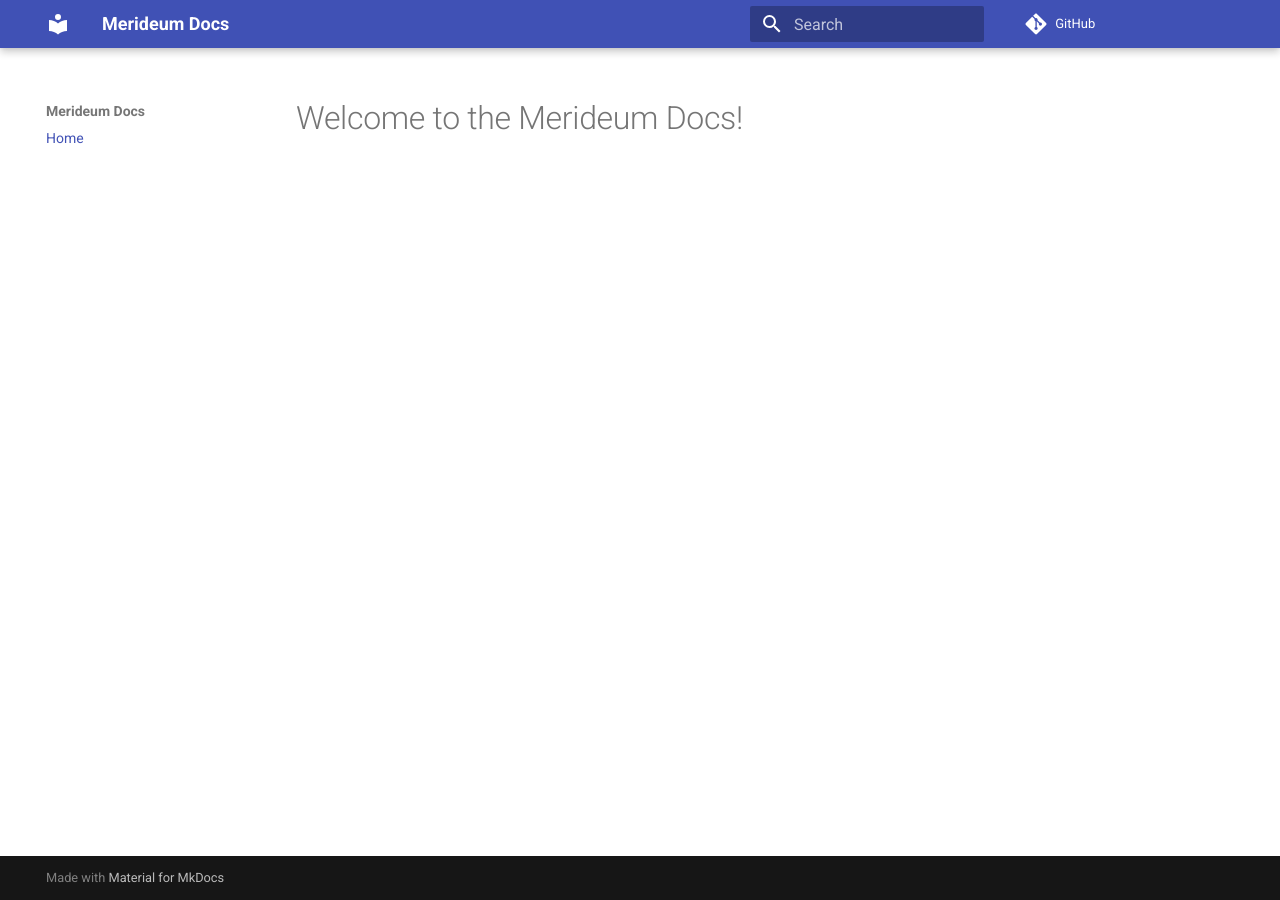
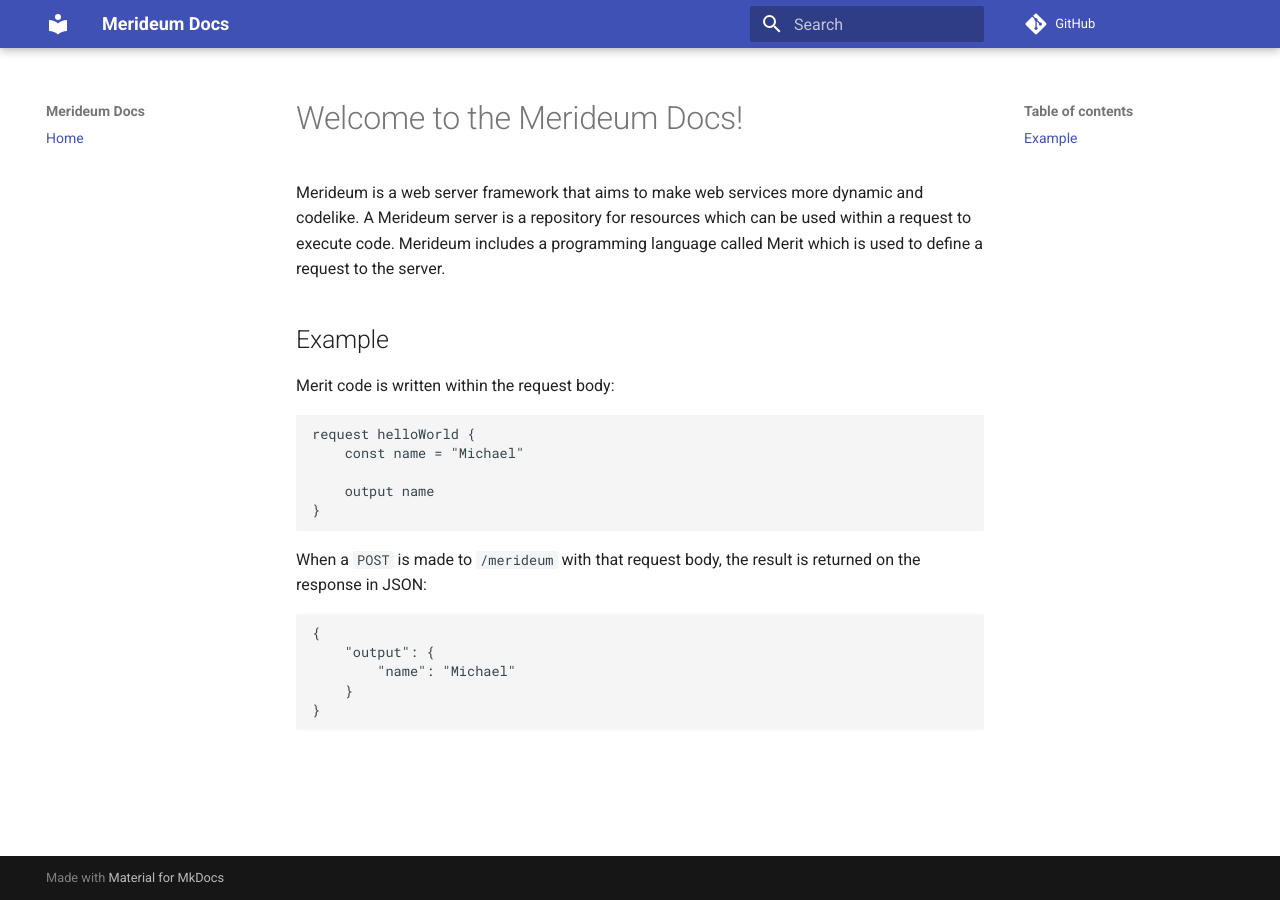
Before and after one commit to merideum/merideum-spec, an MkDocs documentation site: the page built from docs/index.md, in a window 1280 px wide. Built offline with MkDocs 1.6.1 and Material for MkDocs 9.7.7, drawn with Linux system fonts in a browser that asks for light colours; comment, search, counter and statistics services are not loaded.

Commit message:
Update index.md

````diff
--- a/docs/index.md
+++ b/docs/index.md
@@ -1 +1,25 @@
 # Welcome to the Merideum Docs!
+
+Merideum is a web server framework that aims to make web services more dynamic and codelike. A Merideum server is a repository for resources which can be used within a request to execute code. Merideum includes a programming language called Merit which is used to define a request to the server.
+
+## Example
+
+Merit code is written within the request body:
+
+```
+request helloWorld {
+    const name = "Michael"
+
+    output name
+}
+```
+
+When a `POST` is made to `/merideum` with that request body, the result is returned on the response in JSON:
+
+```json
+{
+    "output": {
+        "name": "Michael"
+    }
+}
+```
````
